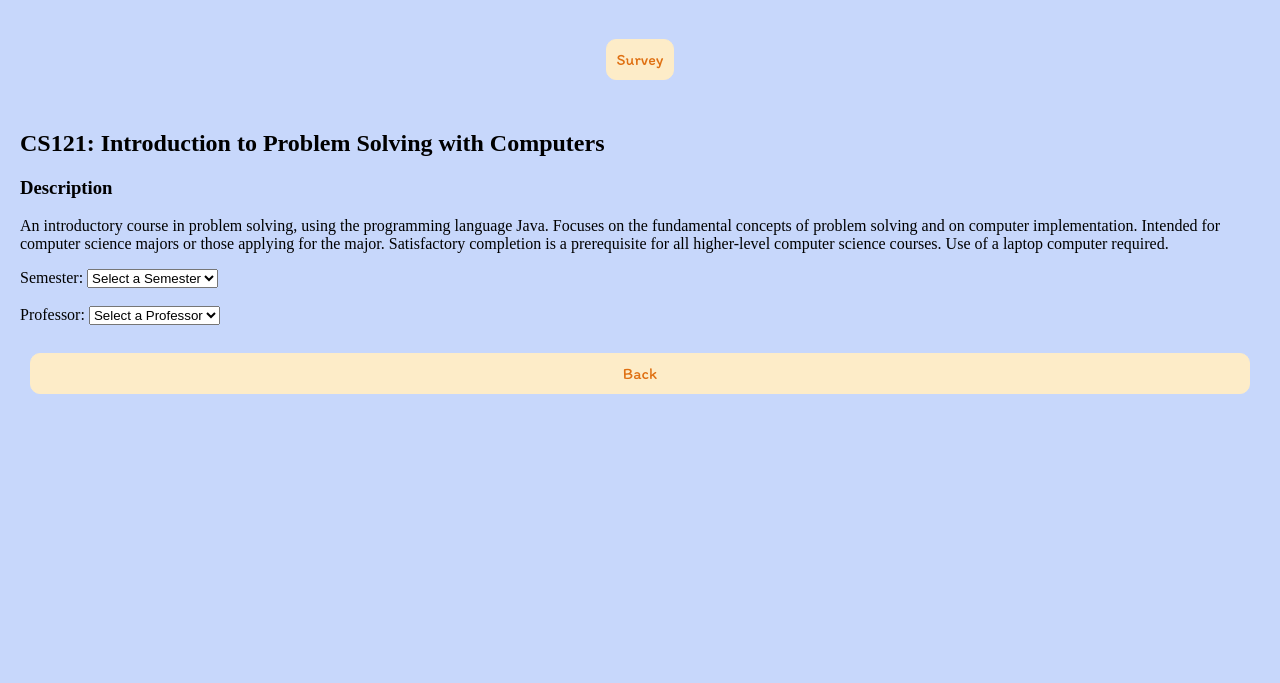
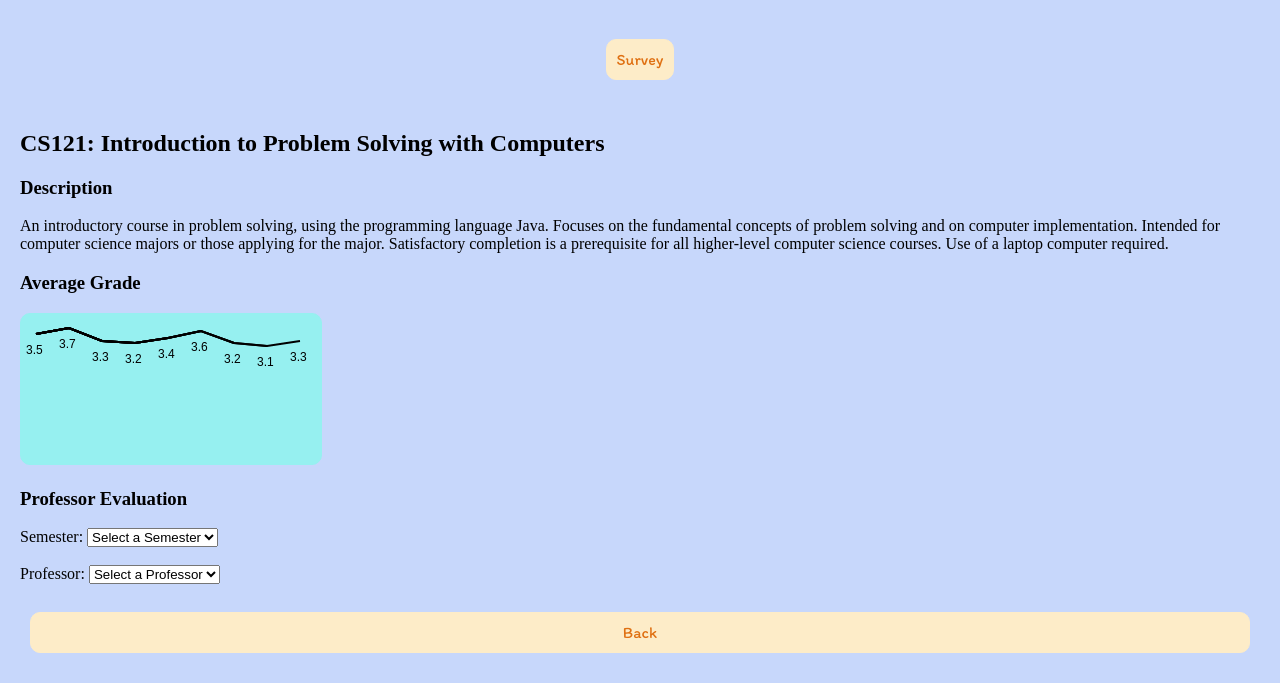
Before and after one commit to ws-umass/CS326-Project-Soccer, a plain HTML site: page index.html in a window 1280 px wide. Both pictures are taken after a click on the element "CS 121". Shown: the part 118-801 px from the top of the page. Drawn offline with Linux system fonts and the light colour scheme.

Commit message:
change(client.js): add drawLine

```diff
--- a/client.js
+++ b/client.js
@@ -96,11 +96,12 @@ function renderSurvey() {
 
    const courseTitle = document.getElementById("courseTitle");
    const semester = document.getElementById("semester");
+   const professor = document.getElementById("professor");
    const backButton = document.getElementById("backButton");
    const submitButton = document.getElementById("submitButton");
 
    backButton.addEventListener("click", renderCourse);
-   submitButton.addEventListener("click", submitSurvey);
+   submitButton.addEventListener("click", () => submitSurvey(professor.value));
 
    courseTitle.addEventListener(
       "change",
@@ -137,7 +138,7 @@ function renderSurvey() {
    );
 }
 
-function showCourse(course) {
+async function showCourse(course) {
    const data = courseData[course];
 
    mainBox.innerHTML = "";
@@ -153,6 +154,14 @@ function showCourse(course) {
    `;
 
    html += `
+      <div>
+         <h3>Average Grade</h3>
+         <canvas id="gradeCanvas"></canvas>
+      </div>
+   `;
+
+   html += `
+      <h3>Professor Evaluation</h3>
       <label for="semester">Semester:</label>
       <select name="" id="semester">
          <option value="none" selected disabled hidden>Select a Semester</option>
@@ -177,8 +186,11 @@ function showCourse(course) {
 
    mainBox.innerHTML = html;
 
+   const gc = document.getElementById("gradeCanvas");
    const semester = document.getElementById("semester");
    const backButton = document.getElementById("backButton");
+
+   await drawLine([3.5, 3.7, 3.3, 3.2, 3.4, 3.6, 3.2, 3.1, 3.3], gc);
 
    semester.addEventListener(
       "change",
@@ -200,9 +212,33 @@ function showCourse(course) {
    backButton.addEventListener("click", renderCourse);
 }
 
-function submitSurvey() {
-   console.log("submit");
+function submitSurvey(element) {
+   console.log(element);
    renderCourse();
+}
+
+/**
+ * @param {number[]} data
+ * @param {HTMLCanvasElement} canvas
+ */
+async function drawLine(data, canvas) {
+   const maximum = Math.max(...data);
+   const minimum = Math.min(...data);
+
+   const ctx = canvas.getContext("2d");
+   ctx.font = "12px Arial";
+   ctx.lineWidth = 2;
+   ctx.beginPath();
+   data.forEach(
+      (x, i) => {
+         let lasty = canvas.height - Math.floor((x / 5) * canvas.height) - 25;
+         let lastx = (Math.floor(canvas.width / data.length) * i) + 15;
+         i === 0 && ctx.moveTo(lastx, lasty);
+         ctx.lineTo(lastx, lasty);
+         ctx.fillText(x, lastx - 10, lasty + 20);
+         ctx.stroke();
+      }
+   );
 }
 
 function main() {
--- a/main.css
+++ b/main.css
@@ -39,6 +39,12 @@ h1 {
    color: #770909;
    background-color: #fbc7d4;
    border: 1px solid #fbc7d4;
+}
+
+canvas {
+   background-color: #96f0f0;
+   border: 1px solid #96f0f0;
+   border-radius: 10px;
 }
 
 #surveyBox {
```
